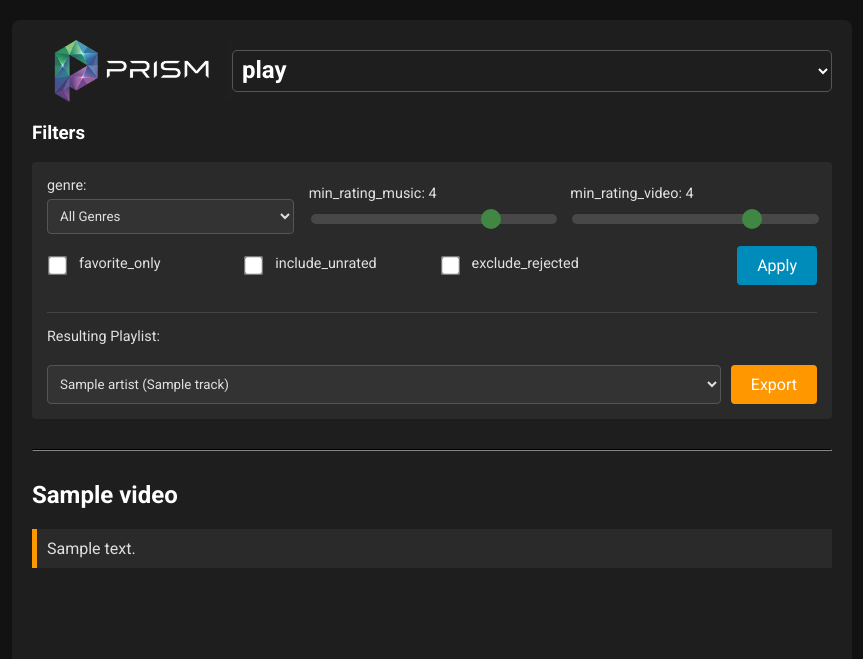
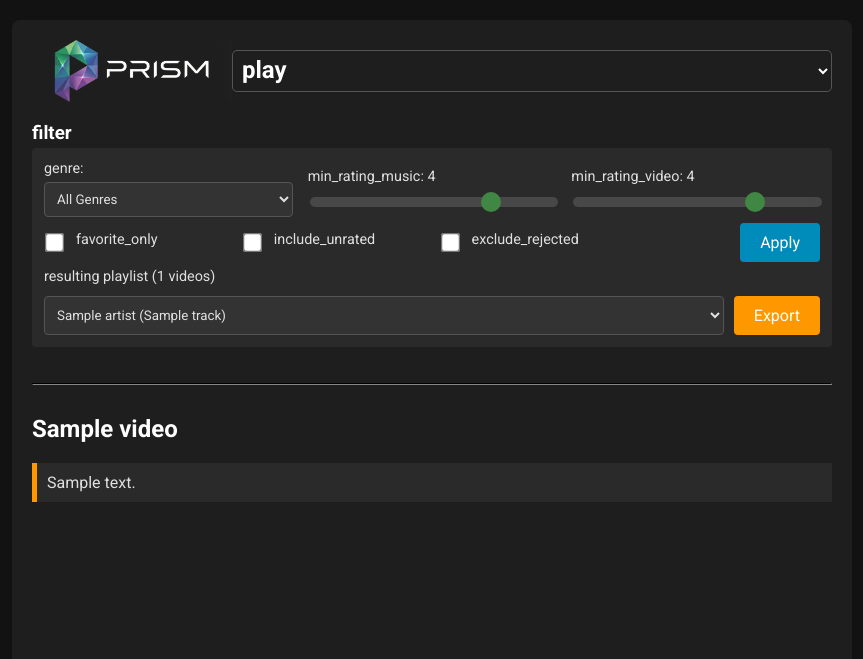
Before and after one commit to airflow2010/GOODMUSIC, a Flask app: template templates/play.html in a window 1280 px wide. Shown: the top 659 px of the page, without its empty margins (208-1071 px from the left). Run offline with Flask 3, Linux system fonts and the light colour scheme; the template is opened without the code that fills it: most values are stand-ins (such as "Sample title", 1, 10 or a date in 2020); parts of the project's set-up code (start-up, migrations or seed data) failed here and were passed over.

Commit message:
restyle filter section

```diff
--- a/templates/play.html
+++ b/templates/play.html
@@ -7,13 +7,16 @@
     <script src="{{ url_for('static', filename='script.js') }}"></script>
     <title>GOODMUSIC prism</title>
     <style>
-        .filter-form { display: flex; flex-direction: column; gap: 12px; background-color: #2a2a2a; padding: 15px; border-radius: 4px; margin-bottom: 20px; }
+        .filter-form { display: flex; flex-direction: column; gap: 6px; background-color: #2a2a2a; padding: 12px; border-radius: 4px; margin-bottom: 6px; }
         .filter-row { display: grid; gap: 15px; align-items: center; }
         .filter-row-top { grid-template-columns: repeat(auto-fit, minmax(200px, 1fr)); }
         .filter-row-bottom { grid-template-columns: repeat(4, minmax(0, 1fr)); }
         .filter-form label { font-size: 0.9em; }
         .filter-form .checkbox-group { margin-bottom: 0; }
         .filter-actions { display: flex; justify-content: flex-end; }
+        #playing-form { display: flex; flex-direction: column; gap: 8px; }
+        .section-title { margin: 0 0 4px; }
+        .filter-form + .section-title { margin-top: 2px; }
     </style>
 </head>
 <body>
@@ -30,8 +33,9 @@
     </div>
 
     <!-- Filter Form -->
-    <h3>Filters</h3>
-    <form class="filter-form" action="{{ url_for('playing_mode') }}" method="post">
+    <h3 class="section-title">filter</h3>
+    <form id="playing-form" action="{{ url_for('playing_mode') }}" method="post">
+        <div class="filter-form">
             <div class="filter-row filter-row-top">
                 <div>
                     <label for="genre_filter">genre:</label>
@@ -68,9 +72,8 @@
                     <button type="submit" class="next-button">Apply</button>
                 </div>
             </div>
-
-        <div class="filter-row" style="margin-top: 15px; border-top: 1px solid #444; padding-top: 15px;">
-            <label for="selected_video_id">Resulting Playlist:</label>
+            <div class="filter-row" style="grid-template-columns: 1fr; gap: 6px;">
+                <label for="selected_video_id">resulting playlist ({{ videos_count }} videos)</label>
                 <div style="display: flex; gap: 10px; width: 100%;">
                     <select id="selected_video_id" name="selected_video_id" onchange="this.form.submit()" style="flex-grow: 1;">
                         <option value="">-- Random / Shuffle --</option>
@@ -87,6 +90,7 @@
             <div id="export-section" style="display: none; background-color: #333; padding: 15px; margin-top: 10px; border-radius: 4px; border: 1px solid #555;">
                 <!-- Content loaded via JS -->
                 <p>Loading YouTube info...</p>
+            </div>
         </div>
     </form>
 
@@ -289,7 +293,7 @@
     }
 
     function submitExport() {
-        const mainForm = document.querySelector('.filter-form');
+        const mainForm = document.getElementById('playing-form');
         const exportForm = document.createElement('form');
         exportForm.method = 'POST';
         exportForm.action = '{{ url_for("export_playlist") }}';
```
Lines whose indentation alone changed are shown as unchanged.
